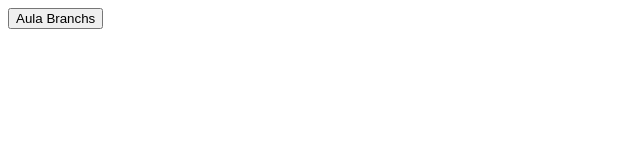
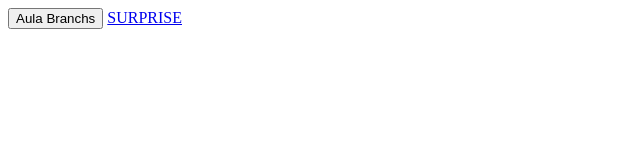
Before and after one commit to dinhoarakaki/Aula-Branch, a plain HTML site: page index.html in a window 1280 px wide. Shown: the whole page, without its empty margins (0-640 px from the left). Drawn offline with Linux system fonts and the light colour scheme.

Commit message:
inclusao do link

```diff
--- a/index.html
+++ b/index.html
@@ -1,5 +1,6 @@
 <html>
 	<body>
 		<button>Aula Branchs</button>
+		<a href="https://media.giphy.com/media/9fbYYzdf6BbQA/giphy.gif">SURPRISE</a>
 	</body>
 </html>
```
